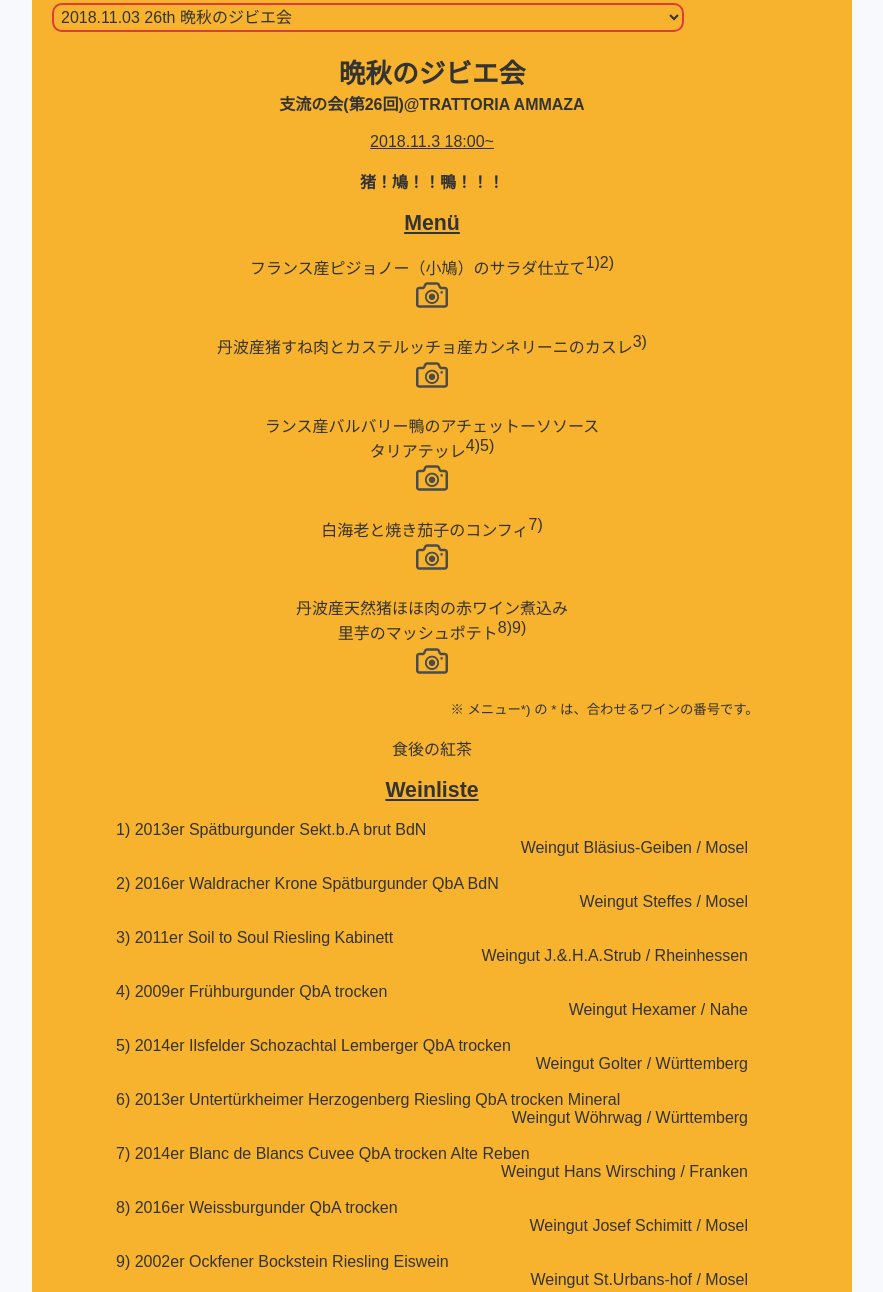
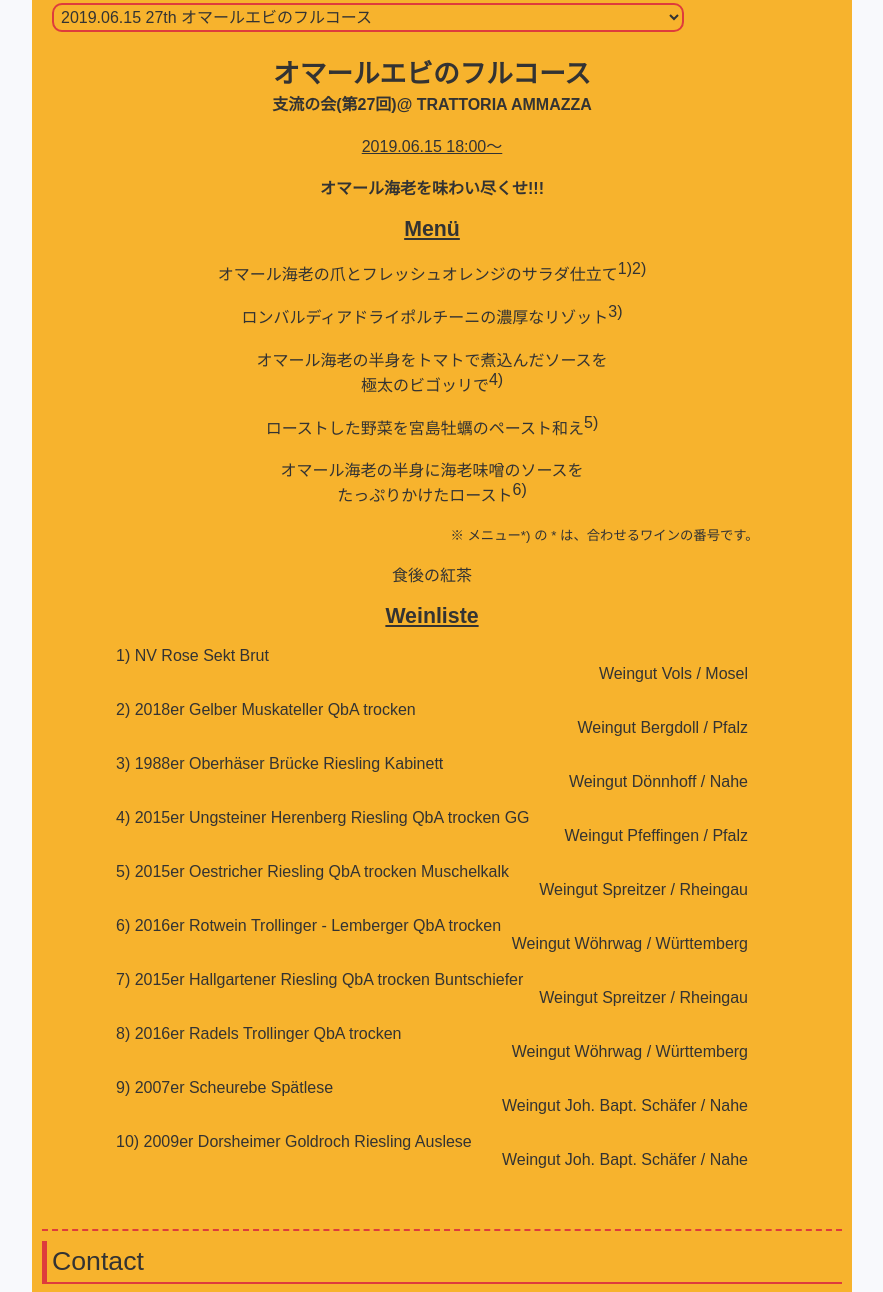
Before and after one commit to marbas666/demo, a plain HTML site: page index.html in a window 1280 px wide. Shown: the part 854-2146 px from the top of the page, without its empty margins (198-1081 px from the left). Drawn offline with Linux system fonts and the light colour scheme.

Commit message:
add 27th

```diff
--- a/data.js
+++ b/data.js
@@ -59,6 +59,7 @@
 var news_data =
 {
     ja: [
+        "2019.06.15 27th オマールエビのフルコース",
         "2018.11.03 26th 晩秋のジビエ会",
         "2018.09.15 25th ハニートリュフとポルチーニのコース",
         "2018.07.21 24th オマール海老丸ごと一匹フルコース",
@@ -91,6 +92,65 @@
 
 var event_data = [
     {
+        title_ja: "2019.06.15 27th オマールエビのフルコース",
+        contents_ja: [
+            ["center bold sizexx", "オマールエビのフルコース"],
+            ["center bold", "支流の会(第27回)@ TRATTORIA AMMAZZA"],
+            ["br", ""],
+            ["center under", "2019.06.15 18:00〜"],
+            ["br", ""],
+            ["center bold", "オマール海老を味わい尽くせ!!!"],
+            ["br", ""],
+            ["center bold under sizex", "Menü"],
+            ["br", ""],
+            ["center", "オマール海老の爪とフレッシュオレンジのサラダ仕立て<sup>1)2)</sup>"],
+            ["br", ""],
+            ["center", "ロンバルディアドライポルチーニの濃厚なリゾット<sup>3)</sup>"],
+            ["br", ""],
+            ["center", "オマール海老の半身をトマトで煮込んだソースを<br>極太のビゴッリで<sup>4)</sup>"],
+            ["br", ""],
+            ["center", "ローストした野菜を宮島牡蠣のペースト和え<sup>5)</sup>"],
+            ["br", ""],
+            ["center", "オマール海老の半身に海老味噌のソースを<br>たっぷりかけたロースト<sup>6)</sup>"],
+            ["br", ""],
+            ["rtab right sizes", "※ メニュー*) の * は、合わせるワインの番号です。"],
+            ["br", ""],
+            ["center", "食後の紅茶"],
+            ["br", ""],
+            ["center bold under sizex", "Weinliste"],
+            ["br", ""],
+            ["tab", "1) NV Rose Sekt Brut"],
+            ["rtab right", "Weingut Vols / Mosel"],
+            ["br", ""],
+            ["tab", "2) 2018er Gelber Muskateller QbA trocken "],
+            ["rtab right", "Weingut Bergdoll / Pfalz"],
+            ["br", ""],
+            ["tab", "3) 1988er Oberhäser Brücke Riesling Kabinett  "],
+            ["rtab right", "Weingut Dönnhoff / Nahe"],
+            ["br", ""],
+            ["tab", "4) 2015er Ungsteiner Herenberg Riesling QbA trocken GG"],
+            ["rtab right", "Weingut Pfeffingen / Pfalz"],
+            ["br", ""],
+            ["tab", "5) 2015er Oestricher Riesling QbA trocken Muschelkalk"],
+            ["rtab right", "Weingut Spreitzer / Rheingau"],
+            ["br", ""],
+            ["tab", "6) 2016er Rotwein Trollinger - Lemberger QbA trocken "],
+            ["rtab right", "Weingut Wöhrwag / Württemberg"],
+            ["br", ""],
+            ["tab", "7) 2015er Hallgartener Riesling QbA trocken Buntschiefer"],
+            ["rtab right", "Weingut Spreitzer / Rheingau"],
+            ["br", ""],
+            ["tab", "8) 2016er Radels Trollinger QbA trocken "],
+            ["rtab right", "Weingut Wöhrwag / Württemberg"],
+            ["br", ""],
+            ["tab", "9) 2007er  Scheurebe Spätlese  "],
+            ["rtab right", "Weingut Joh. Bapt. Schäfer / Nahe"],
+            ["br", ""],
+            ["tab", "10) 2009er Dorsheimer Goldroch Riesling Auslese  "],
+            ["rtab right", "Weingut Joh. Bapt. Schäfer / Nahe"],
+        ],
+    },
+    {
         title_ja: "2018.11.03 26th 晩秋のジビエ会",
         contents_ja: [
             ["center bold sizexx", "晩秋のジビエ会"],
--- a/style.css
+++ b/style.css
@@ -32,7 +32,7 @@
 }
 
 #header-title {
-    color: white;
+    color: #F8F9FC;
     position: absolute;
     top: 5px;
     right: 10px;
```
